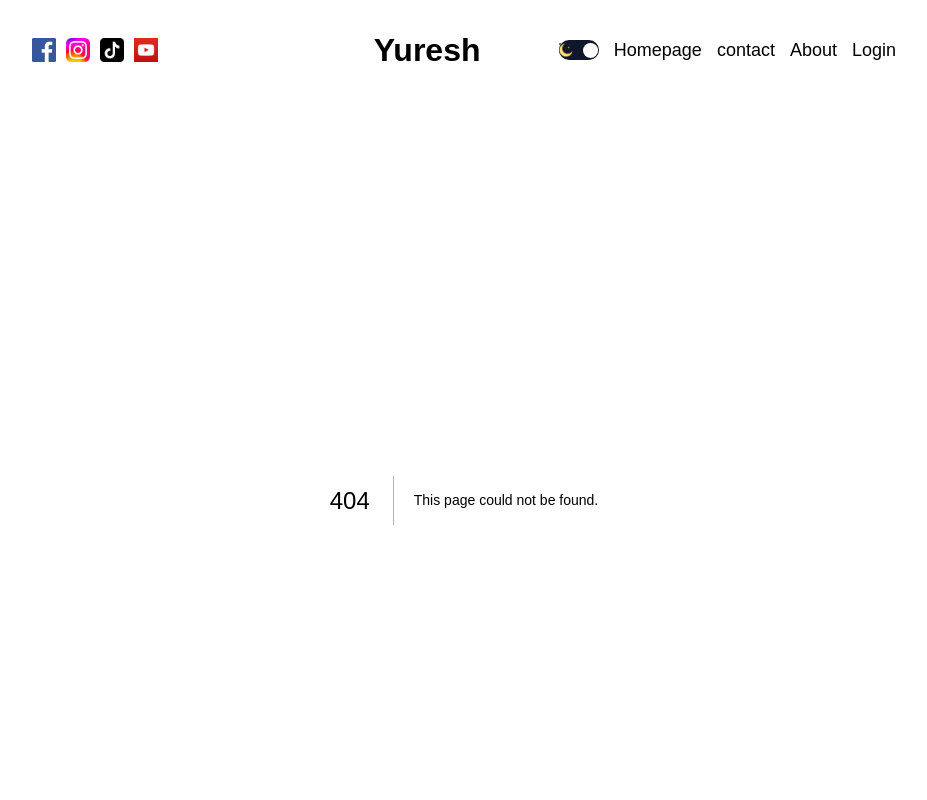
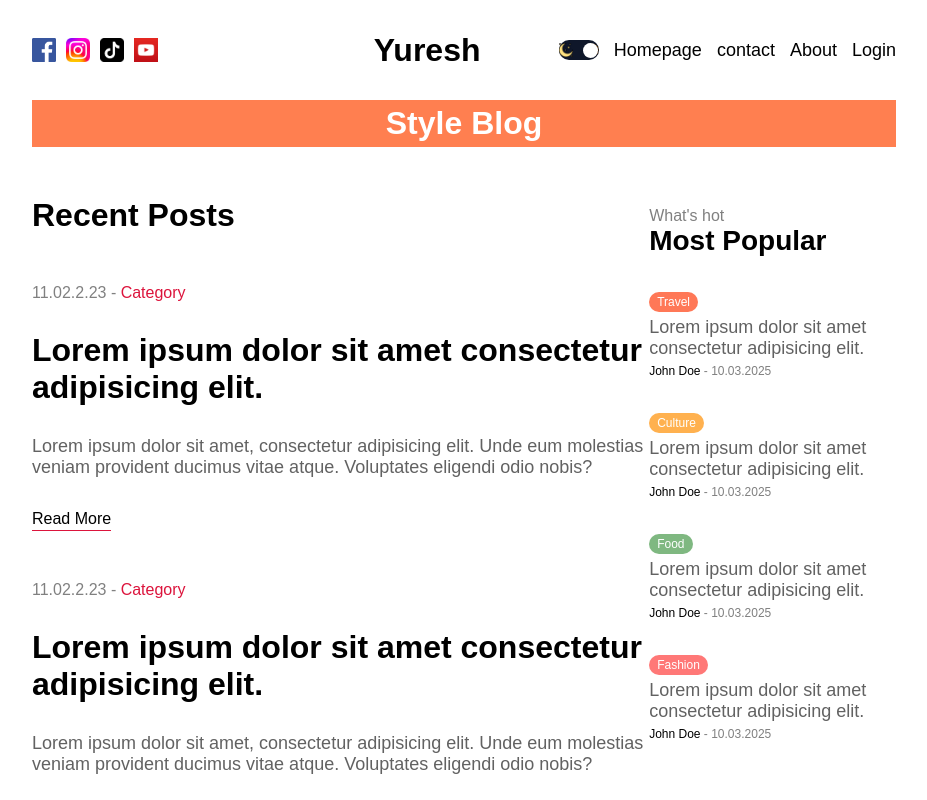
Before and after one commit to YureshMajhi/next-blog, a Next.js app: page /blog in a window 1280 px wide. Before the commit this address had no page. Shown: the top 800 px of the page, without its empty margins (176-1103 px from the left). Built offline with nearby package versions, Linux system fonts and the light colour scheme.

Commit message:
blog category page design

```diff
--- /dev/null
+++ b/src/app/blog/blogPage.module.css
@@ -0,0 +1,11 @@
+.title {
+  background-color: coral;
+  color: white;
+  padding: 5px 10px;
+  text-align: center;
+}
+
+.content {
+  display: flex;
+  gap: 50;
+}
--- /dev/null
+++ b/src/app/blog/page.jsx
@@ -0,0 +1,17 @@
+import CardList from "@/components/cardList/CardList";
+import styles from "./blogPage.module.css";
+import Menu from "@/components/menu/Menu";
+
+const page = () => {
+  return (
+    <div className={styles.container}>
+      <h1 className={styles.title}>Style Blog</h1>
+      <div className={styles.content}>
+        <CardList />
+        <Menu />
+      </div>
+    </div>
+  );
+};
+
+export default page;
```
